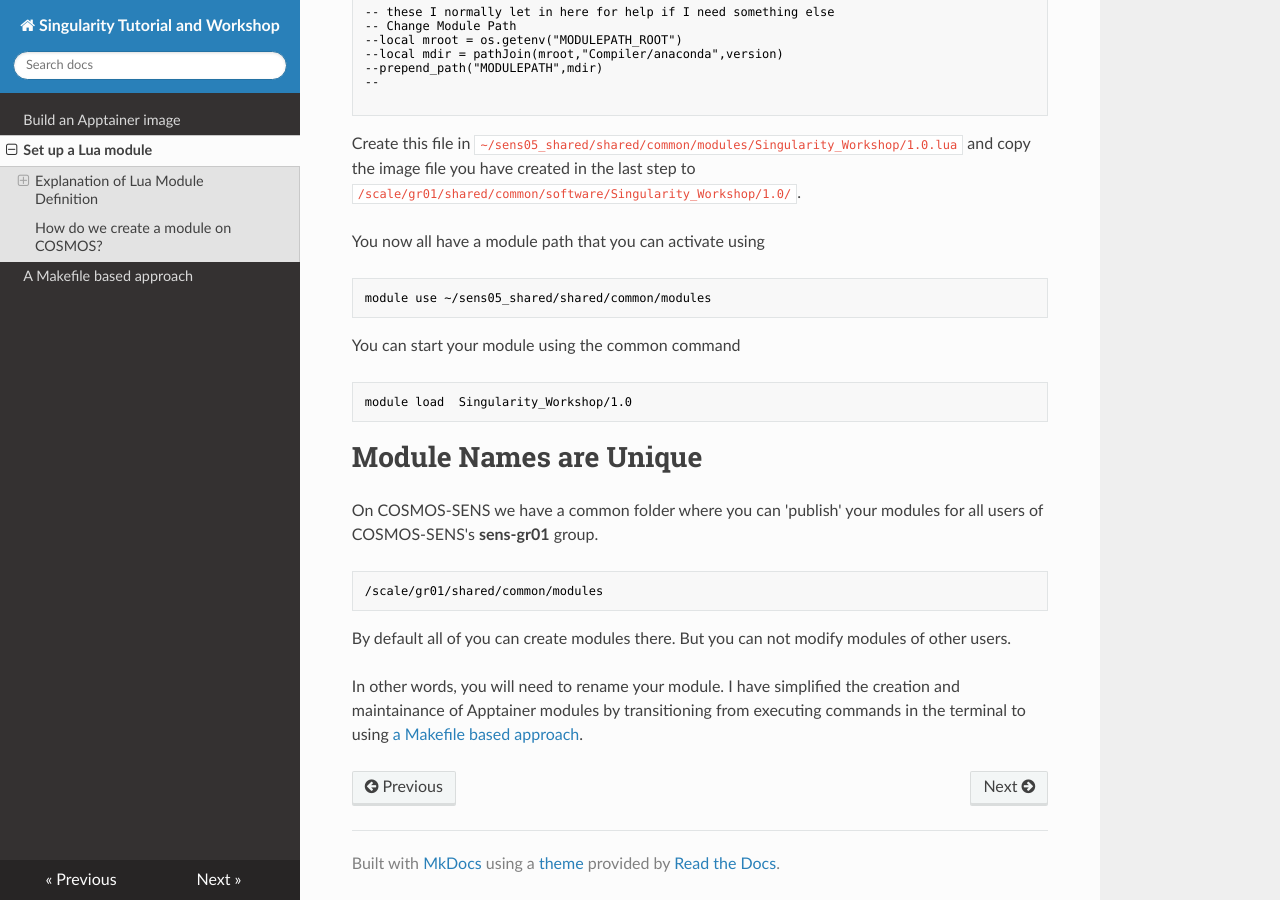
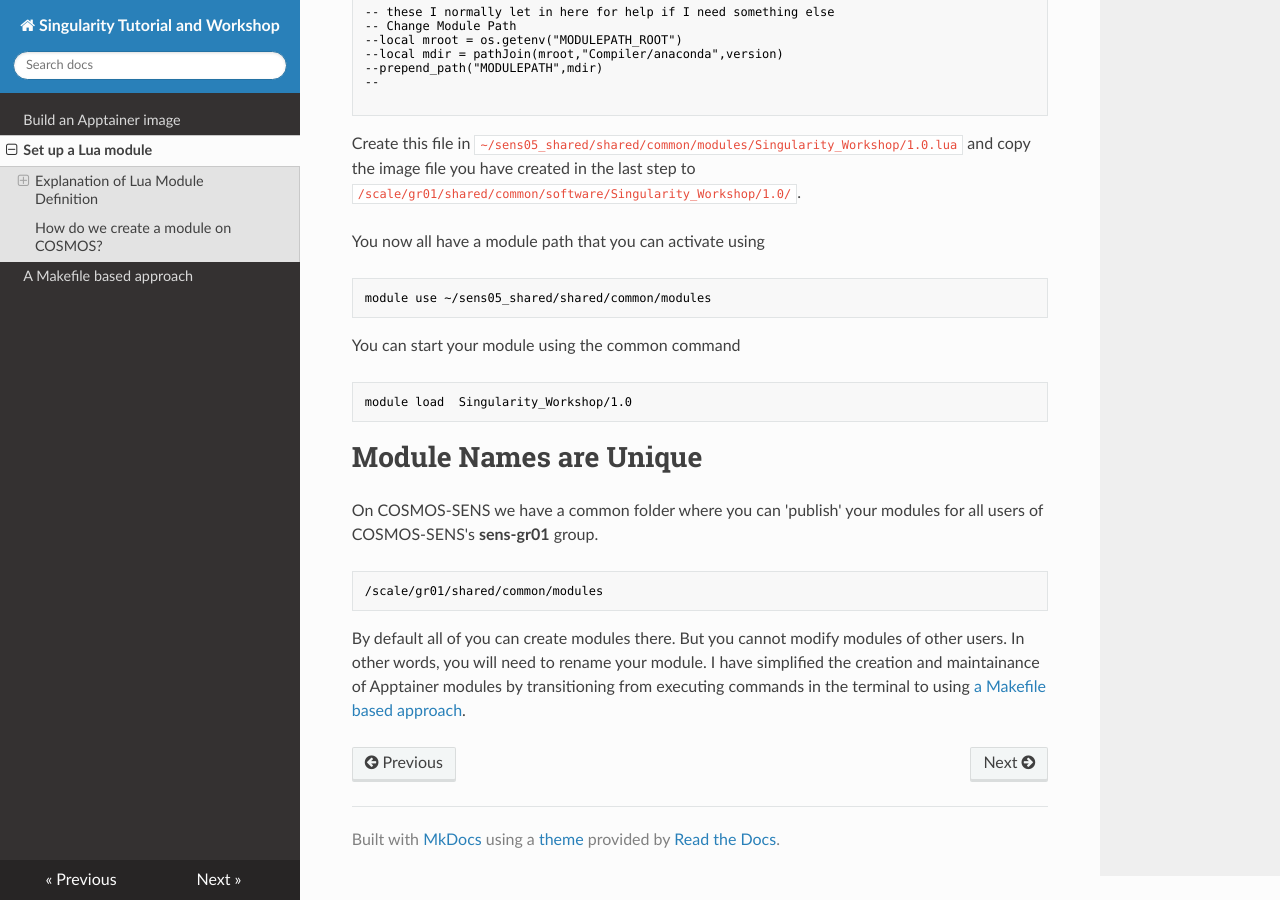
Before and after one commit to stela2502/Singularity_Tutorial, an MkDocs documentation site: the page built from docs/HowToSetUpAModule.md, in a window 1280 px wide and 900 px high, scrolled down 4330 px. Built offline with MkDocs 1.6.1, drawn with Linux system fonts in a browser that asks for light colours; nearby versions of some CDN libraries.

Commit message:
more edits

````diff
--- a/docs/HowToSetUpAModule.md
+++ b/docs/HowToSetUpAModule.md
@@ -231,6 +231,4 @@ On COSMOS-SENS we have a common folder where you can 'publish' your modules for
 /scale/gr01/shared/common/modules
 ```
 
-By default all of you can create modules there. But you can not modify modules of other users.
-
-In other words, you will need to rename your module. I have simplified the creation and maintainance of Apptainer modules by transitioning from executing commands in the terminal to using [a Makefile based approach](AMakefileBasedApproach.md).
+By default all of you can create modules there. But you cannot modify modules of other users. In other words, you will need to rename your module. I have simplified the creation and maintainance of Apptainer modules by transitioning from executing commands in the terminal to using [a Makefile based approach](AMakefileBasedApproach.md).
````
